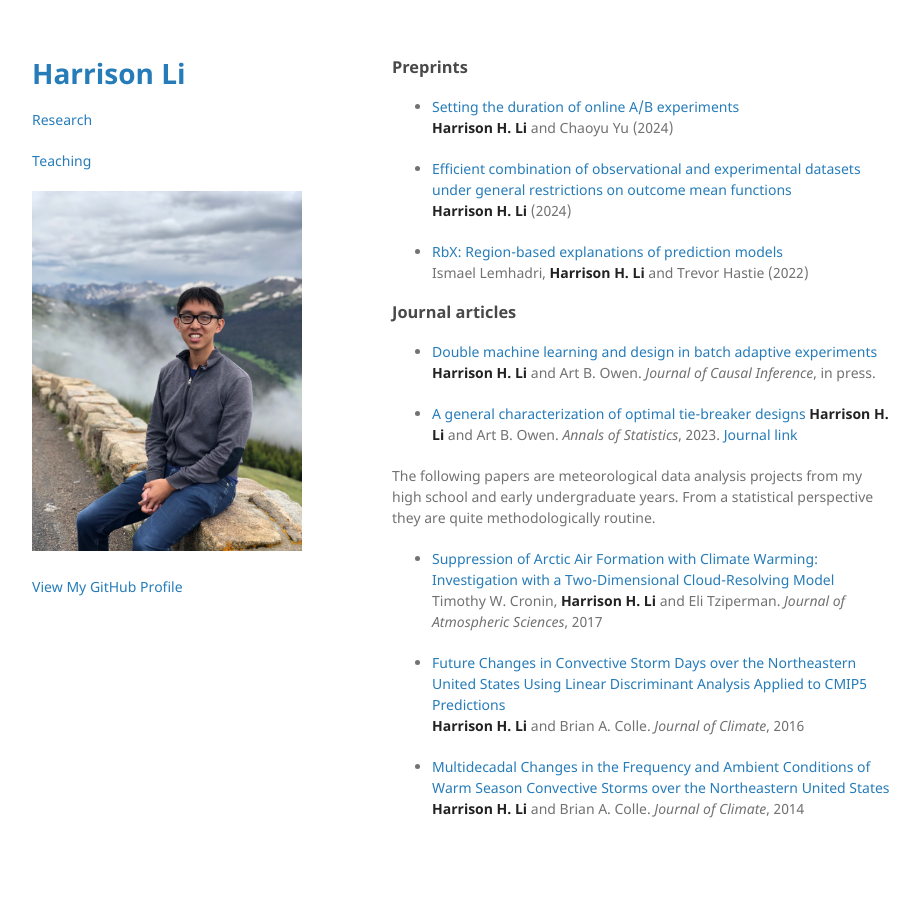
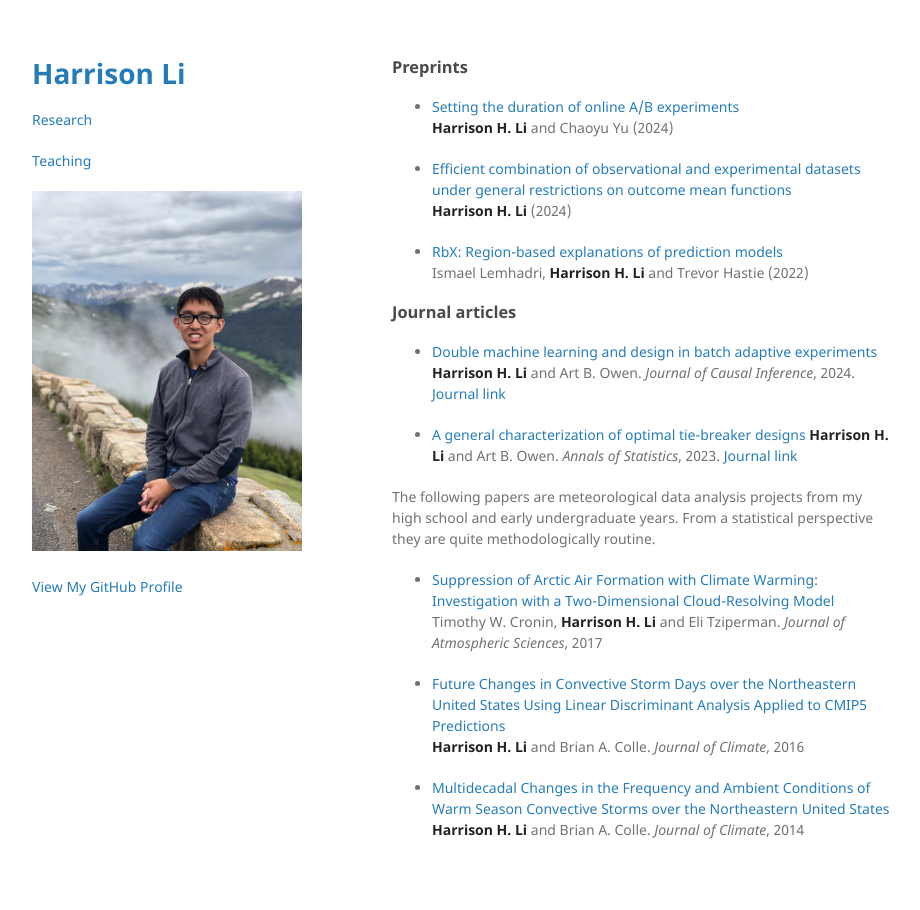
Before and after one commit to hli90722/hli90722.github.io, a Jekyll site: the page built from research.md, in a window 1280 px wide. Shown: the whole page, without its empty margins (178-1098 px from the left). Built offline with Jekyll 4.4.1, drawn with Linux system fonts in a browser that asks for light colours; the repository's description, which GitHub fills in, is left out.

Commit message:
Added JCI link

```diff
--- a/research.md
+++ b/research.md
@@ -18,7 +18,7 @@ Ismael Lemhadri, **Harrison H. Li** and Trevor Hastie (2022)
 ### Journal articles
 
 - [Double machine learning and design in batch adaptive experiments](https://arxiv.org/abs/2309.15297)\
-**Harrison H. Li** and Art B. Owen. *Journal of Causal Inference*, in press.
+**Harrison H. Li** and Art B. Owen. *Journal of Causal Inference*, 2024. [Journal link](https://www.degruyter.com/document/doi/10.1515/jci-2023-0068/html)
 
 - [A general characterization of optimal tie-breaker designs](https://hli90722.github.io/pdfs/AOS2275.pdf)
 **Harrison H. Li** and Art B. Owen. *Annals of Statistics*, 2023. [Journal link](https://projecteuclid.org/journals/annals-of-statistics/volume-51/issue-3/A-general-characterization-of-optimal-tie-breaker-designs/10.1214/23-AOS2275.short)
```
Also changed, not shown: 1 other file.
